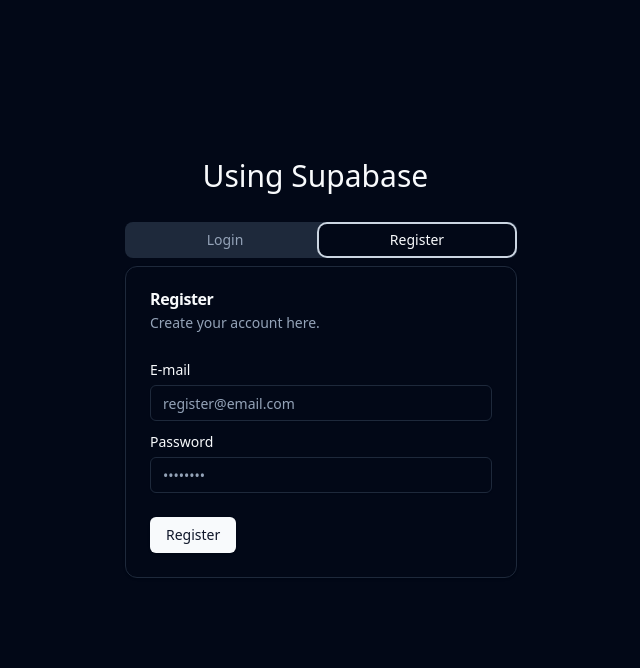
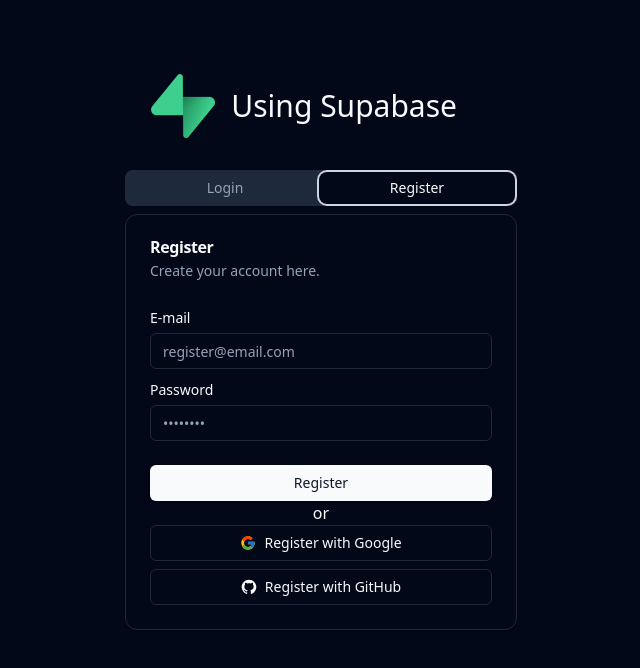
Before and after one commit to DennisBozzi/UsingSupabase, a React (Vite) app: page / in a window 1280 px wide. Both pictures are taken after a click on the tab "Register". Shown: the top 668 px of the page, without its empty margins (319-959 px from the left). Built offline with nearby package versions, Linux system fonts and the light colour scheme; no server answers.

Commit message:
Concluded OAuthentications

```diff
--- a/index.html
+++ b/index.html
@@ -2,7 +2,7 @@
 <html lang="en" class="dark">
   <head>
     <meta charset="UTF-8" />
-    <link rel="icon" type="image/svg+xml" href="/favicon.svg" />
+    <link rel="icon" type="image/svg+xml" href="/supabase-logo-icon.png" />
     <meta name="viewport" content="width=device-width, initial-scale=1.0" />
     <title>Using Supabase</title>
   </head>
--- a/src/App.tsx
+++ b/src/App.tsx
@@ -1,6 +1,6 @@
-import Home from './screens/home';
-import Login from './screens/login';
-import { Toaster } from 'sonner';
+import Home from './screens/home'
+import Login from './screens/login'
+import { Toaster } from 'sonner'
 import { useAuth } from '@/hooks/authProvider'
 import { createBrowserRouter, Navigate, RouterProvider } from 'react-router-dom'
 
--- a/src/hooks/authProvider.tsx
+++ b/src/hooks/authProvider.tsx
@@ -42,9 +42,23 @@
 async function signUp(email: string, password: string) {
     const { data, error } = await supabase.auth.signUp({
         email: email,
-        password: password
+        password: password,
     });
     return { data, error }
 }
 
-export { useAuth, signOut, signIn, signUp }
+async function signInGoogle() {
+    const { data, error } = await supabase.auth.signInWithOAuth({
+        provider: 'google',
+    })
+    return { data, error };
+}
+
+async function signInGitHub() {
+    const { data, error } = await supabase.auth.signInWithOAuth({
+        provider: 'github',
+    })
+    return { data, error };
+}
+
+export { useAuth, signOut, signIn, signUp, signInGoogle, signInGitHub }
--- a/src/screens/login.tsx
+++ b/src/screens/login.tsx
@@ -1,11 +1,11 @@
 import { useState } from "react"
 import { undoToast } from "@/lib/utils"
-import { FcGoogle } from "react-icons/fc";
-import { GrGithub } from "react-icons/gr";
+import { FcGoogle } from "react-icons/fc"
+import { GrGithub } from "react-icons/gr"
 import { Input } from "@/components/ui/input"
 import { Label } from "@/components/ui/label"
 import { Button } from "@/components/ui/button"
-import { signIn, signUp } from "@/hooks/authProvider"
+import { signIn, signUp, signInGoogle, signInGitHub } from "@/hooks/authProvider"
 import { Tabs, TabsContent, TabsList, TabsTrigger } from "@/components/ui/tabs"
 import { Card, CardContent, CardDescription, CardFooter, CardHeader, CardTitle } from "@/components/ui/card"
 
@@ -31,13 +31,16 @@
         if (register.error)
             return undoToast("Failed to Register", register.error.message)
 
-        undoToast("Registered!", "You are now connected to the project.")
+        undoToast("Registered!", "Check your email to confirm your account.")
     }
 
     return (<div className="w-screen h-screen flex items-center justify-center relative">
 
         <Tabs defaultValue="login" className="w-[400px] relative px-1">
-            <h1 className="text-3xl absolute -top-16 right-[5.8rem]">Using Supabase</h1>
+            <div className="flex gap-4 items-center text-3xl absolute -top-24 right-16">
+                <img src="supabase-logo-icon.png" alt="Supabase" className="w-16 h-16" />
+                Using Supabase
+            </div>
 
             <TabsList className="grid w-full grid-cols-2">
                 <TabsTrigger value="login">Login</TabsTrigger>
@@ -67,8 +70,8 @@
                     <CardFooter className="flex flex-col">
                         <Button className='w-full' onClick={login}>Confirm</Button>
                         <p>or</p>
-                        <Button className='w-full mb-2' variant='outline' onClick={() => { }}> <FcGoogle /> Log In with Google</Button>
-                        <Button className='w-full' variant='outline' onClick={() => { }}> <GrGithub /> Log In with GitHub</Button>
+                        <Button className='w-full mb-2' variant='outline' onClick={signInGoogle}> <FcGoogle /> Log In with Google</Button>
+                        <Button className='w-full' variant='outline' onClick={signInGitHub}> <GrGithub /> Log In with GitHub</Button>
 
                     </CardFooter>
                 </Card>
@@ -94,8 +97,11 @@
                                 onChange={(e) => { setNewPassword(e.target.value) }} />
                         </div>
                     </CardContent>
-                    <CardFooter>
-                        <Button onClick={register}>Register</Button>
+                    <CardFooter className="flex flex-col">
+                        <Button className='w-full' onClick={register}>Register</Button>
+                        <p>or</p>
+                        <Button className='w-full mb-2' variant='outline' onClick={signInGoogle}> <FcGoogle /> Register with Google</Button>
+                        <Button className='w-full' variant='outline' onClick={signInGitHub}> <GrGithub /> Register with GitHub</Button>
                     </CardFooter>
                 </Card>
             </TabsContent>
```
Also changed, not shown: public/favicon.svg (deleted), public/supabase-logo-icon.png (added).
